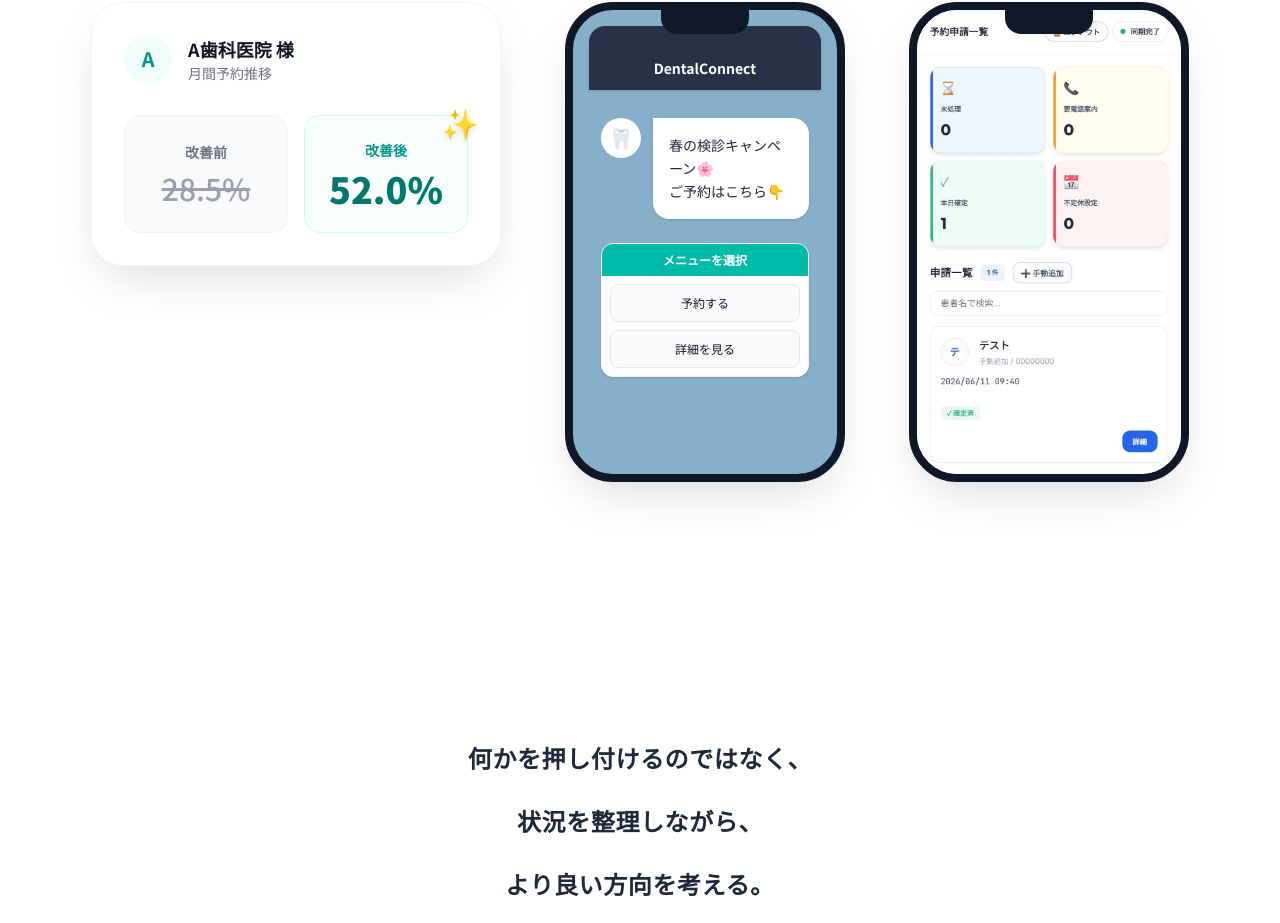
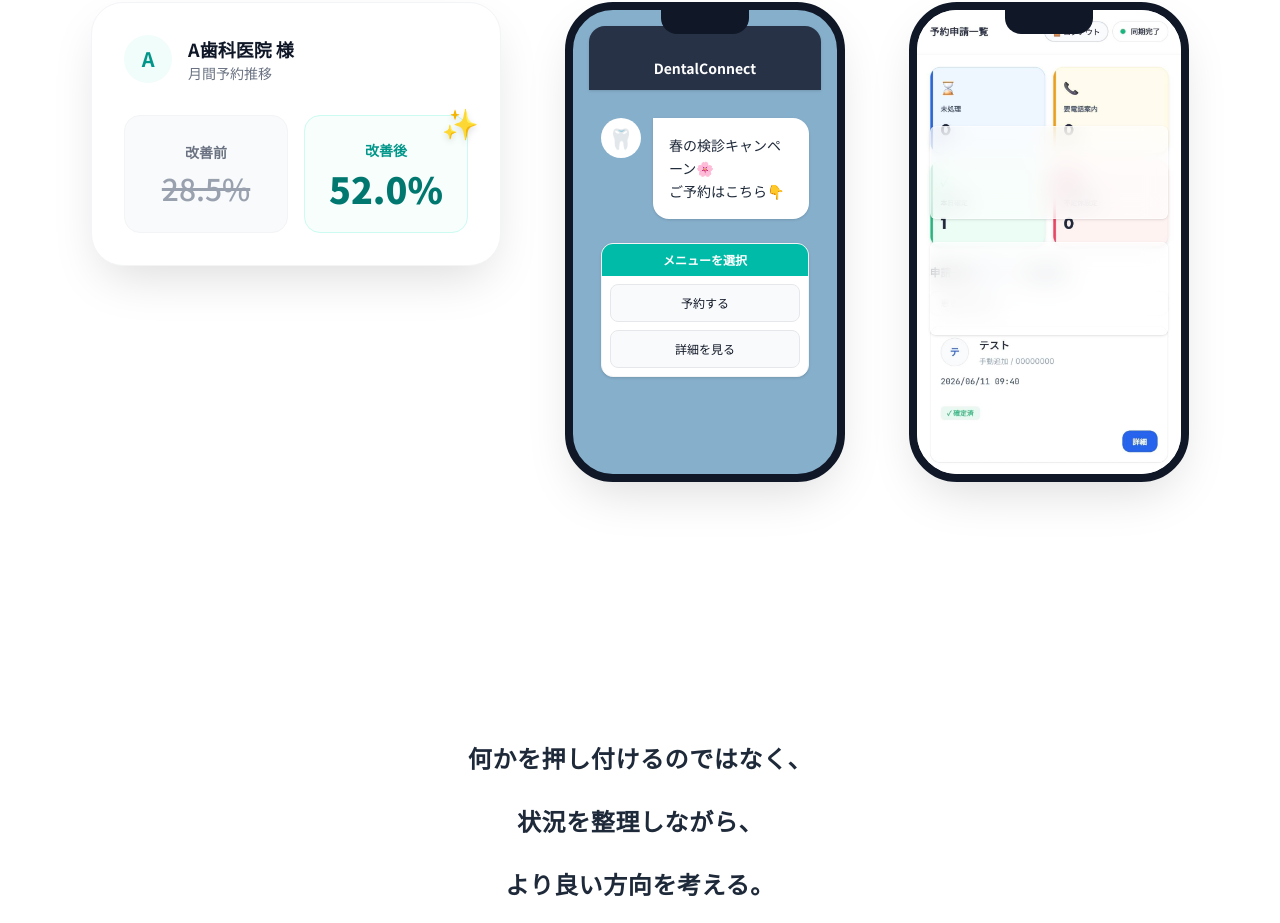
Before and after one commit to uw1g48h31wj4xxa33ffa-eng/reserve-pro-dashboard, a Next.js app in the folder LP/dental-lp/: page / in a window 1280 px wide. Shown: the part 2617-3540 px from the top of the page. Built offline with nearby package versions, Linux system fonts and the light colour scheme.

Commit message:
Add privacy mask to app image in system section

```diff
--- a/LP/dental-lp/components/sections/system.tsx
+++ b/LP/dental-lp/components/sections/system.tsx
@@ -3,6 +3,11 @@
 import { motion, useInView } from "framer-motion";
 import { useRef } from "react";
 import Image from "next/image";
+
+// Privacy mask
+const PrivacyMask = ({ className }: { className?: string }) => (
+  <div className={`absolute backdrop-blur-md bg-white/60 border border-white/40 shadow-sm rounded-md z-10 ${className}`} />
+);
 
 // Dashboard Mockup
 function DashboardMockup() {
@@ -130,6 +135,9 @@
                     height={800}
                     className="w-full h-full object-cover object-top"
                   />
+                  {/* 「申請一覧のテスト」などが入っている部分をぼかす */}
+                  <PrivacyMask className="top-[25%] left-[5%] w-[90%] h-[20%]" />
+                  <PrivacyMask className="top-[50%] left-[5%] w-[90%] h-[20%]" />
                 </div>
               </div>
             </motion.div>
```
